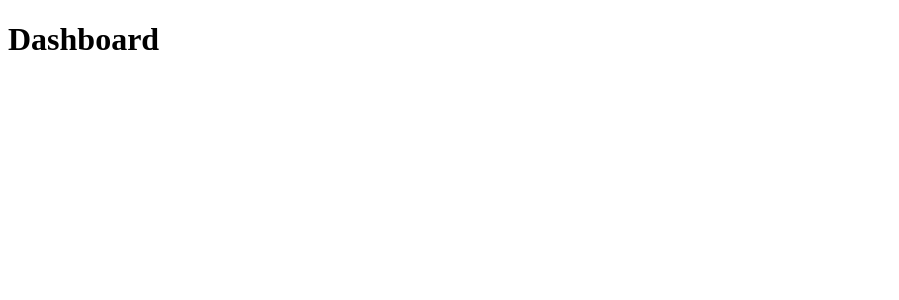
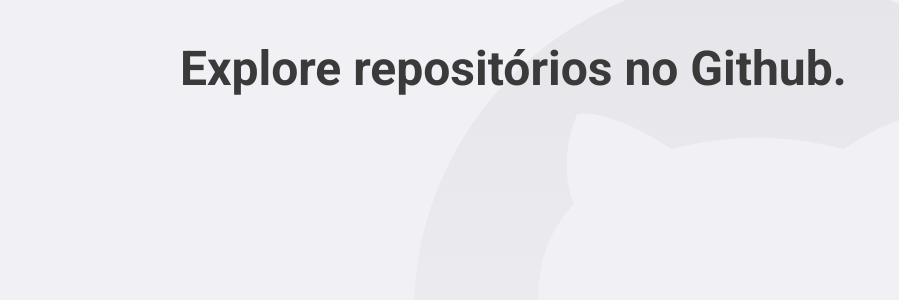
Before and after one commit to davideclode/First-ReactJS-Project, a React (Create React App) app: page / in a window 1280 px wide. Shown: the top 300 px of the page, without its empty margins (0-899 px from the left). Built offline with nearby package versions, Linux system fonts and the light colour scheme.

Commit message:
chore: Using Styled Components

```diff
--- a/package.json
+++ b/package.json
@@ -15,6 +15,7 @@
     "react-dom": "^16.13.1",
     "react-router-dom": "^5.2.0",
     "react-scripts": "3.4.3",
+    "styled-components": "^5.1.1",
     "typescript": "~3.7.2"
   },
   "scripts": {
@@ -40,6 +41,7 @@
   },
   "devDependencies": {
     "@types/react-router-dom": "^5.1.5",
+    "@types/styled-components": "^5.1.2",
     "@typescript-eslint/eslint-plugin": "^3.9.1",
     "@typescript-eslint/parser": "^3.9.1",
     "eslint": "6.8.0",
--- a/public/index.html
+++ b/public/index.html
@@ -7,6 +7,8 @@
 
     <!-- Título que vai ficar lá na aba do chroom -->
     <title>Github Explorer</title>
+
+    <link href="https://fonts.googleapis.com/css2?family=Roboto:wght@400;700&display=swap" rel="stylesheet">
   </head>
   <body>
     <noscript>You need to enable JavaScript to run this app.</noscript>
--- a/src/App.tsx
+++ b/src/App.tsx
@@ -1,12 +1,17 @@
 import React from 'react';
 import { BrowserRouter } from 'react-router-dom';
 
+
+import GlobalStyle from './styles/global';
 import Routes from './routes';
 
 const App: React.FC = () => (
-    <BrowserRouter >
-        <Routes />
-    </BrowserRouter>
+    <>
+        <BrowserRouter >
+            <Routes />
+        </BrowserRouter>
+        <GlobalStyle />
+    </>
 );
 
 export default App;
@@ -36,3 +41,7 @@
 /*
 O "App" é o primeiro componente que é exibido na tela. Então, precisamos mostrar/colocar as nossas rotas(routes) dentro de "App". Para isso, importamos a componente "Routes" e em seguida colocamos ele dentro do nosso "App"
 */
+
+/*
+Colocamos o "GlobalStyle" fora das nossas rotas "BrowserRouter". Mas para conseguir fazer isso, precisamos colocar o fragment "<> </>" no entorno
+*/
--- a/src/pages/Dashboard/index.tsx
+++ b/src/pages/Dashboard/index.tsx
@@ -1,11 +1,15 @@
 import React from 'react';
+
+import { Tytle } from './styles';
+
+/* ESTA É A ROTA PRINCIPAL DA APLICAÇÃO*/
 
 // Vamos criar a nossa componente "Dashboard"
 // Poderiamos ter feito "const Dashboar() {} " mas vamos utilizar o formato logo abaixo porque facilita o uso da tipagem já que estamos lidando também com typescript.
 /* Para os componentes do React, vamos utilizar sempo "React.FC" que é a abreviação de React.FunctionComponent ou seja componente escrito no formato de função*/
 const Dashboard: React.FC = () => {
     // Aqui dentro vamos retornar o nosso JSX
-    return <h1>Dashboard</h1>;
+    return <Tytle>Explore repositórios no Github.</Tytle>;
 }
 
 export default Dashboard;
--- /dev/null
+++ b/src/pages/Dashboard/styles.ts
@@ -0,0 +1,10 @@
+import styled from 'styled-components';
+
+/* Agora, vamos criar um componente estilizado. Mas ante, precisamos instalar o "yarn add @types/styled-components -D" para que "styled-components" possa ser reconhecido */
+// `` significa "Template literals". É uma string em que colocamos aspas e podemos colocar VARIÁVEIS dentro dela.
+// Se quisermo que o "h1" fique colorido é só desinstalar a extensão "vscode-styled-components" do vscode
+export const Tytle = styled.h1`
+    font-size: 48px;
+
+    color: #3A3A3A;
+`;
--- /dev/null
+++ b/src/styles/global.ts
@@ -0,0 +1,37 @@
+import { createGlobalStyle } from 'styled-components';
+
+import githubBackground from '../assets/github-background.svg';
+
+export default createGlobalStyle`
+    /* Aqui, podemos colocar toda a estilização global */
+    /* Ex.: quero que todos os elementos tenham: */
+    * {
+        margin: 0;
+        padding: 0;
+        outline: 0;
+        box-sizing: border-box;
+    }
+    /* Corpo da página */
+    body {
+        background: #F0F0F5 url(${githubBackground}) no-repeat 70% top; /* 70% para direira; top: alinhado no topo */
+        -webkit-font-smoothing: antialiased; /* Funciona só para chrome */
+    }
+
+    body, input, button {
+        font: 16px Roboto, sans-serif; /* Se o "Roboto" não poder ser carregada então será usada alguma fonte que não tenha serif*/
+    }
+
+    /* Defindo a largura máxima do layout da aplicação. No "index.htlm" temos a id "root" que é onde fica a nossa aplicação. Portanto, para definir centralizar os elementos precisamos definir como tamanho máximo dos elementos o tamanho do maior elemento no layout. E vamos usar o "root" aqui para isso*/
+    #root {
+        max-width: 960px;
+        margin: 0 auto;
+        padding: 40px 20px;
+    }
+
+    /* Por padrão, o CSS/HTML não vem com o cursor "pointer". Tipo, quando passarmos o mouse por cima de um button ele não mostra o cursor para clicar. Para isso vamos fazer: */
+    button {
+        cursor: pointer;
+    }
+`;
+
+/* Foi possível fazer "${githubBackground}" porque estamos dentro de aspas ``, ou seja, dentro de um template literals */
```
Also changed, not shown: src/assets/github-background.svg (added), 1 other file (tests, documents, lock files or other folders).
